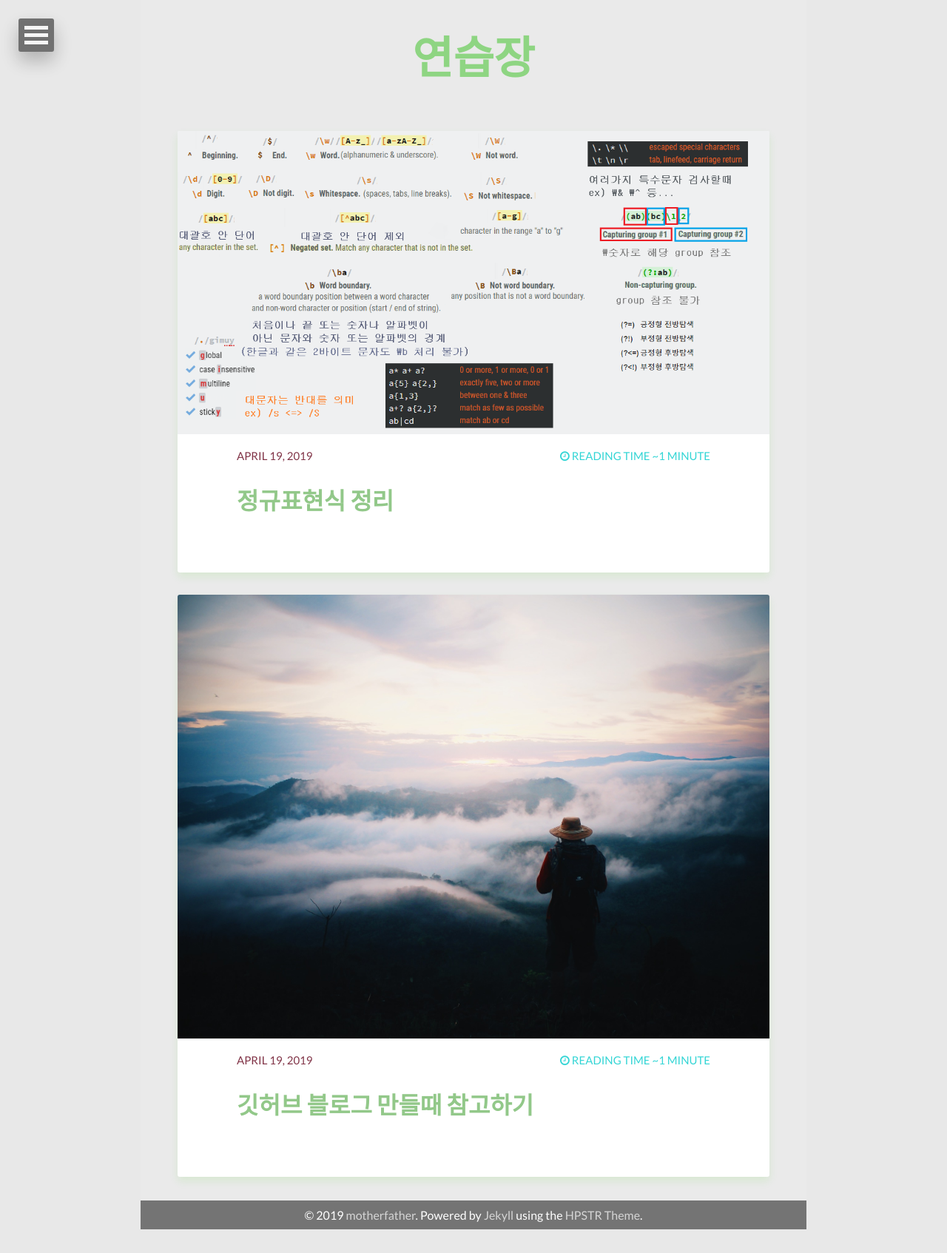
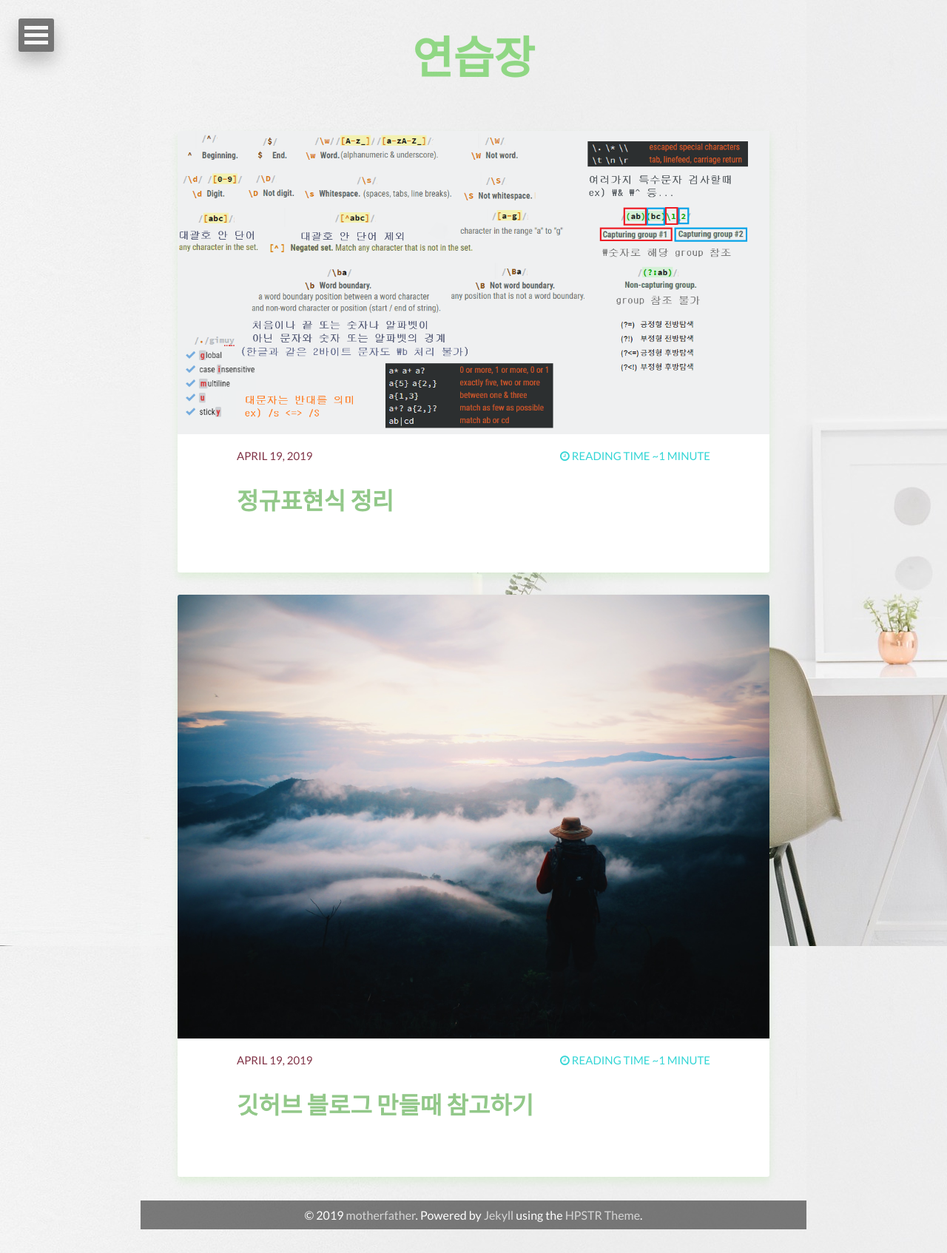
Before and after one commit to motherfather/motherfather.github.io, a Jekyll site: the page built from index.html, in a window 1280 px wide. Shown: the whole page at 74% size. Built offline with Jekyll 4.4.1, drawn with Linux system fonts in a browser that asks for light colours; nearby versions of some CDN libraries; the list of posts is cut into pages by our own code.

Commit message:
Update _config.yml

```diff
--- a/_config.yml
+++ b/_config.yml
@@ -27,7 +27,7 @@ owner:
   google_plus:
 
 # Background image to be tiled on all pages
-background:
+background: desk-1081708_1920.jpg
 
 # Analytics and webmaster tools stuff goes here
 google_analytics:
```
